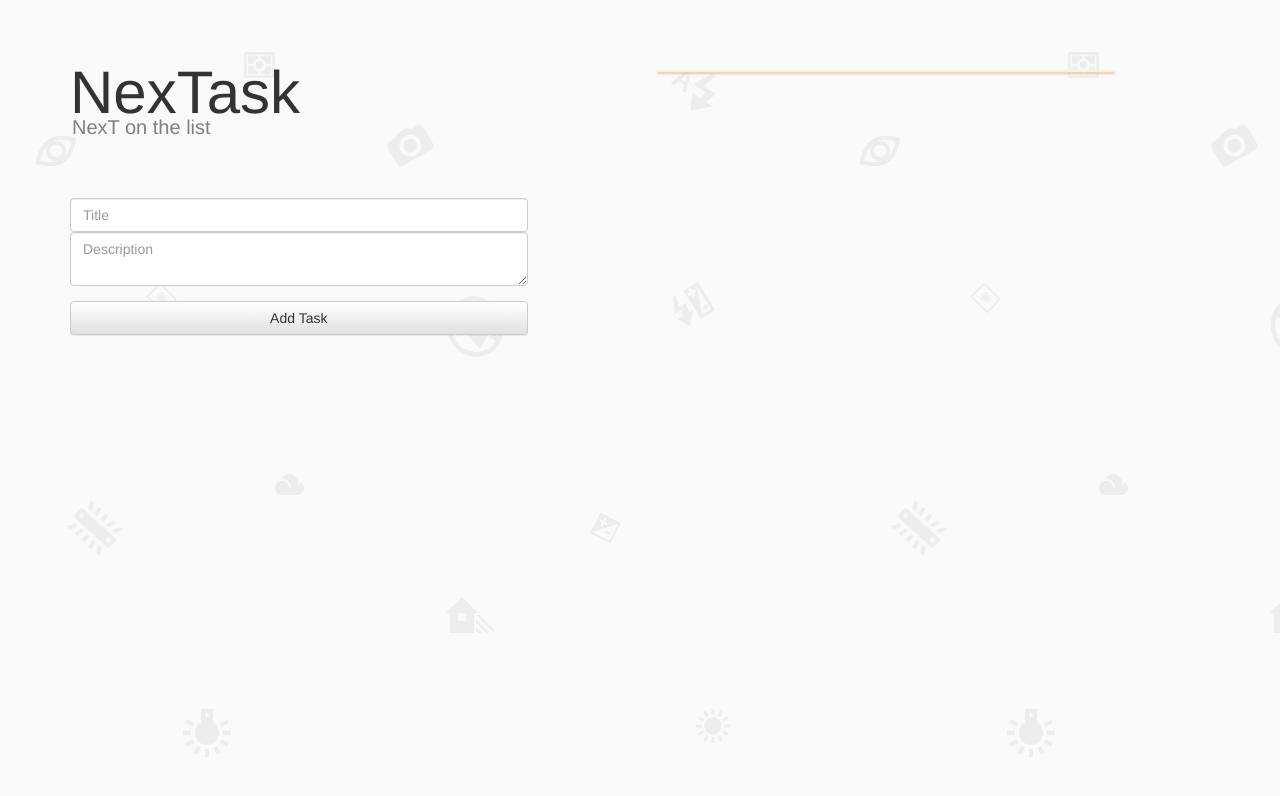
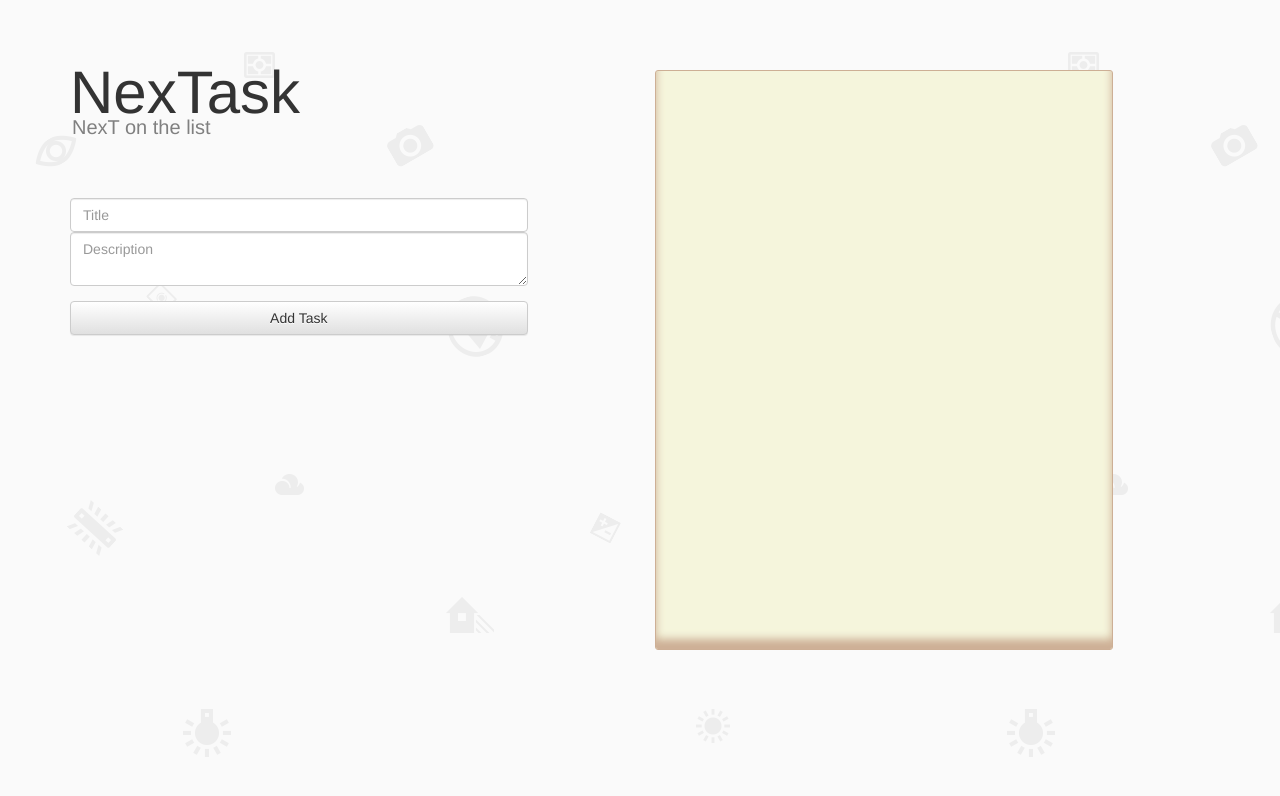
Before and after one commit to asbudik/node_angular_todo_app, a website: page public/index.html in a window 1280 px wide. Drawn offline with nearby package versions, Linux system fonts and the light colour scheme; no server answers.

Commit message:
slight style fixup

```diff
--- a/public/css/style.css
+++ b/public/css/style.css
@@ -61,6 +61,10 @@ li {
   border-radius: 3px;
   box-shadow: 2px 2px 2px #E7C6A5;
   margin-bottom: 40px;
+  height: 580px;
+  overflow: scroll;
+  box-shadow: inset 0px -10px 8px #CDAF95;
+  border: 1px solid #CDAF95;
 }
 .btnaction {
   margin-top: 10px;
```
